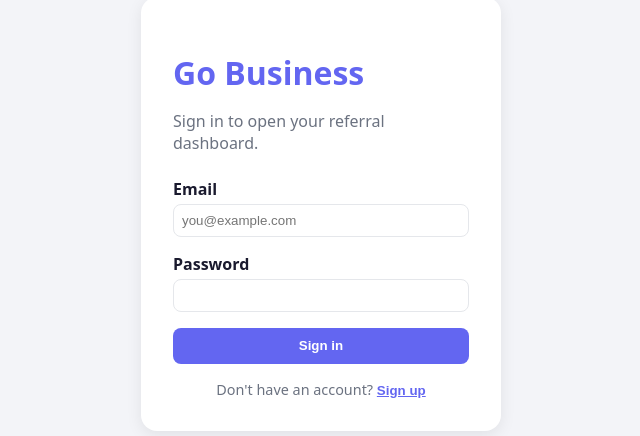
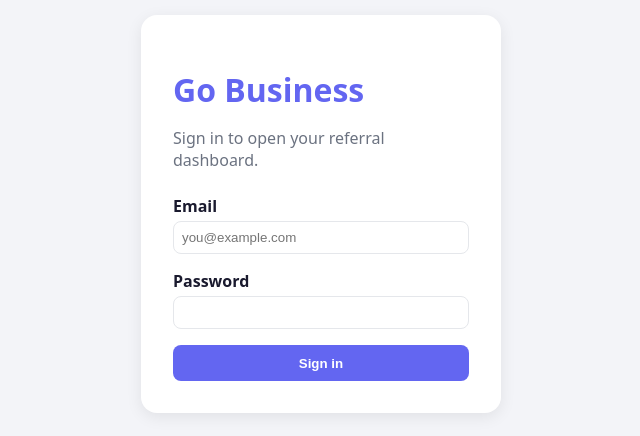
Before and after one commit to nagateja9110/referral-dashboard, a React (Vite) app: page /login in a window 1280 px wide. Shown: the part 186-622 px from the top of the page, without its empty margins (319-959 px from the left). Built offline with nearby package versions, Linux system fonts and the light colour scheme.

Commit message:
Remove sign up option from login page

```diff
--- a/src/App.css
+++ b/src/App.css
@@ -139,32 +139,6 @@
 .login-error {
   color: #dc2626;
   margin-bottom: 1rem;
-}
-
-.login-notice {
-  color: var(--text-gray);
-  background: var(--bg-page);
-  border-radius: 8px;
-  padding: 0.6rem 0.75rem;
-  margin-bottom: 1rem;
-  font-size: 0.9rem;
-}
-
-.auth-toggle {
-  margin: 1rem 0 0;
-  text-align: center;
-  font-size: 0.9rem;
-  color: var(--text-gray);
-}
-
-.link-button {
-  background: none;
-  border: none;
-  padding: 0;
-  color: var(--indigo);
-  font-weight: 600;
-  cursor: pointer;
-  text-decoration: underline;
 }
 
 .login-card button[type='submit'] {
--- a/src/pages/Login.jsx
+++ b/src/pages/Login.jsx
@@ -4,33 +4,18 @@ import { Navigate, useNavigate } from 'react-router-dom';
 import { signIn } from '../api';
 
 export default function Login() {
-  const [mode, setMode] = useState('signin');
   const [email, setEmail] = useState('');
   const [password, setPassword] = useState('');
   const [error, setError] = useState('');
-  const [notice, setNotice] = useState('');
   const navigate = useNavigate();
 
   if (Cookies.get('jwt_token')) {
     return <Navigate to="/" replace />;
   }
 
-  function toggleMode() {
-    setMode((m) => (m === 'signin' ? 'signup' : 'signin'));
-    setError('');
-    setNotice('');
-  }
-
   async function handleSubmit(e) {
     e.preventDefault();
     setError('');
-    setNotice('');
-
-    if (mode === 'signup') {
-      setNotice('Sign-up isn’t available yet — please contact an admin for account access.');
-      return;
-    }
-
     try {
       const responseJson = await signIn(email, password);
       const token = responseJson.data.token;
@@ -45,11 +30,7 @@ export default function Login() {
     <main className="login-page">
       <div className="login-card">
         <h1 className="brand-title">Go Business</h1>
-        <p className="tagline">
-          {mode === 'signin'
-            ? 'Sign in to open your referral dashboard.'
-            : 'Create an account to get started.'}
-        </p>
+        <p className="tagline">Sign in to open your referral dashboard.</p>
         <form onSubmit={handleSubmit}>
           <div className="form-field">
             <label htmlFor="email">Email</label>
@@ -75,30 +56,8 @@ export default function Login() {
               {error}
             </p>
           )}
-          {notice && (
-            <p className="login-notice" role="status">
-              {notice}
-            </p>
-          )}
-          <button type="submit">{mode === 'signin' ? 'Sign in' : 'Sign up'}</button>
+          <button type="submit">Sign in</button>
         </form>
-        <p className="auth-toggle">
-          {mode === 'signin' ? (
-            <>
-              Don&apos;t have an account?{' '}
-              <button type="button" className="link-button" onClick={toggleMode}>
-                Sign up
-              </button>
-            </>
-          ) : (
-            <>
-              Already have an account?{' '}
-              <button type="button" className="link-button" onClick={toggleMode}>
-                Sign in
-              </button>
-            </>
-          )}
-        </p>
       </div>
     </main>
   );
```
